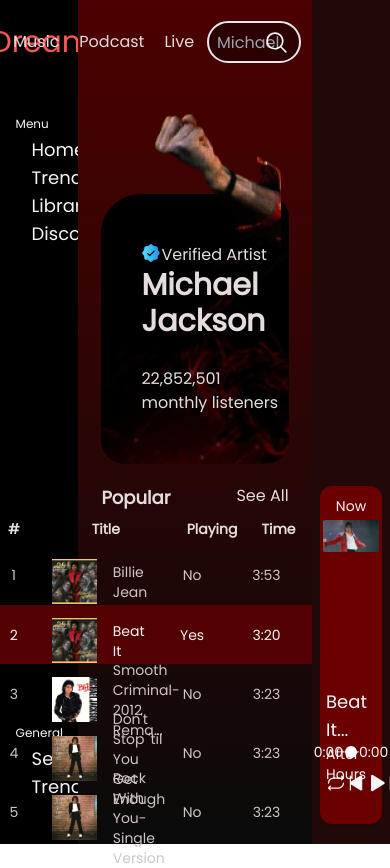
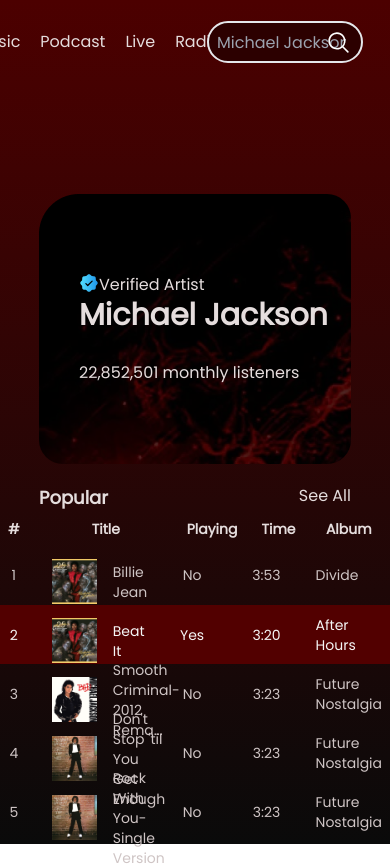
Before and after one commit to HarshProj/Music_player, a React (Create React App) app: page / in a window 390 px wide. Shown: the top 868 px of the page. Built offline with nearby package versions, Linux system fonts and the light colour scheme.

Commit message:
Media queries added 1.0

```diff
--- a/src/App.js
+++ b/src/App.js
@@ -62,9 +62,9 @@ function App() {
         {/* background: linear-gradient(180deg, #4C0000 0%, #0A0A0A 100%),
 linear-gradient(90deg, rgba(0, 0, 0, 0) 73.01%, rgba(15, 15, 15, 0.6) 73.01%);apply this liner gradient to the segment given below */}
 
-        <div  className="w-[80%] gradient-background flex text-[#E5DDDD]"
+        <div  className="w-[80%] max-2xl:w-[100%] gradient-background flex text-[#E5DDDD]"
           >
-        <div className="w-[75%] h-[100vh] ">
+        <div className="w-[75%] h-[100vh] max-lg:w-[100%]">
           <div className="w-full h-[100vh]  flex flex-col">
             <div className="w-full h-[10vh] flex items-center gap-3">
               <ul className='w-[50%] flex gap-5 justify-center'>
--- a/src/Components/Artist.js
+++ b/src/Components/Artist.js
@@ -39,7 +39,7 @@ Verified Artist</span>
     <span className='mt-7'>22,852,501 monthly listeners</span>
   </div>
  </div>
- <div style={{ backgroundImage: `url("/Assets/Michael.png")` }} className=" absolute bg-no-repeat w-[70%] h-full right-2"></div>
+ <div style={{ backgroundImage: `url("/Assets/Michael.png")` }} className=" absolute bg-no-repeat w-[70%] h-full right-2 max-xl:w-[90%] max-sm:hidden"></div>
  </div>
  </div>
   )
--- a/src/Components/Left.js
+++ b/src/Components/Left.js
@@ -2,7 +2,7 @@ import {Compass, GearSix, House, MagnifyingGlass, MusicNotes, MusicNotesSimple,
 
 export const Left = () => {
   return (
-    <div className="w-[20%] h-[100vh]  flex flex-col gap-4 bg-black items-center">
+    <div className="w-[20%] h-[100vh]  flex flex-col gap-4 bg-black items-center max-2xl:hidden">
           <div className=" h-[10vh]  flex items-center justify-center mb-4 ">
             <div className="w-[90%] h-[13vh] flex items-center gap-2">
             <svg width="0" height="0">
--- a/src/Components/Playing.js
+++ b/src/Components/Playing.js
@@ -89,7 +89,7 @@ export const Playing = ({ musicData, setMusicData }) => {
 
   }
   return (
-    <div className="w-[25%] h-[100vh] flex bg-[#210909] items-end justify-center">
+    <div className="w-[25%] h-[100vh] flex bg-[#210909] items-end justify-center max-lg:hidden">
       <audio
         ref={audioRef}
         src={song?.location || ""}
```
